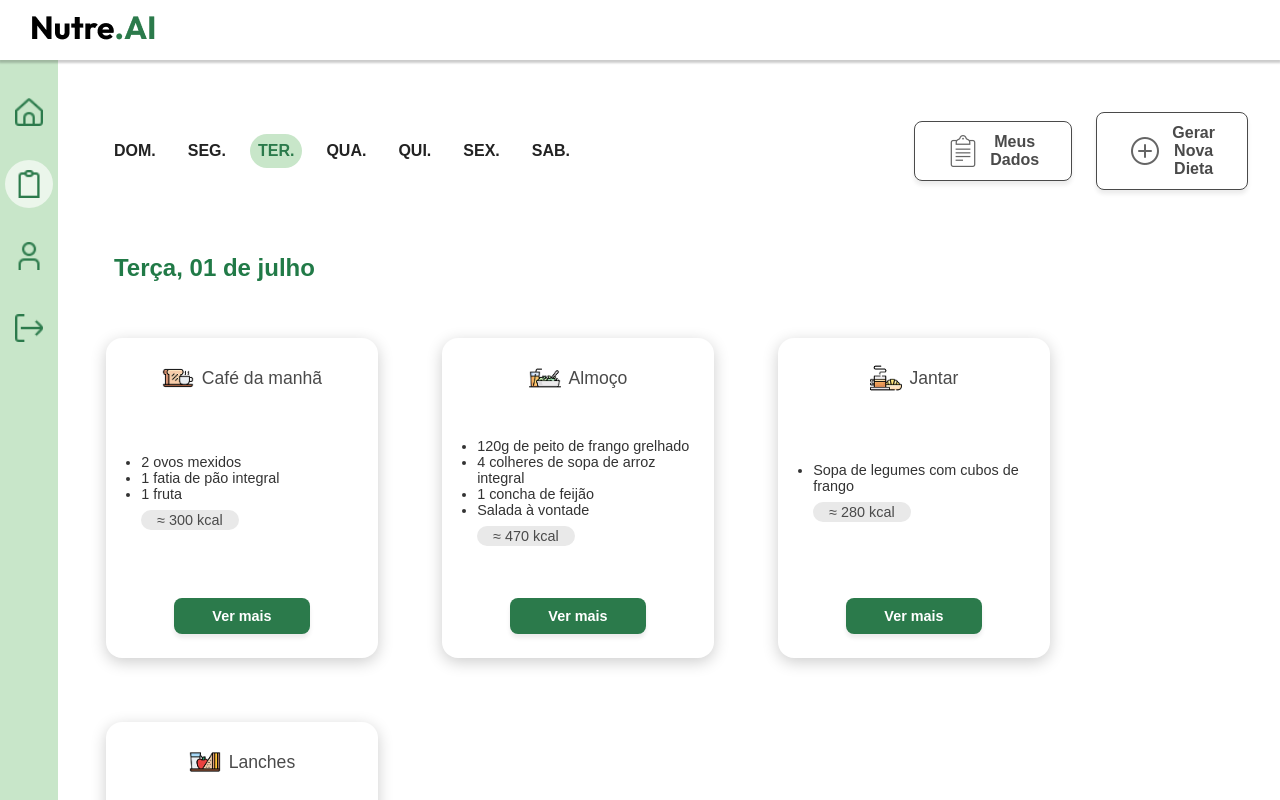
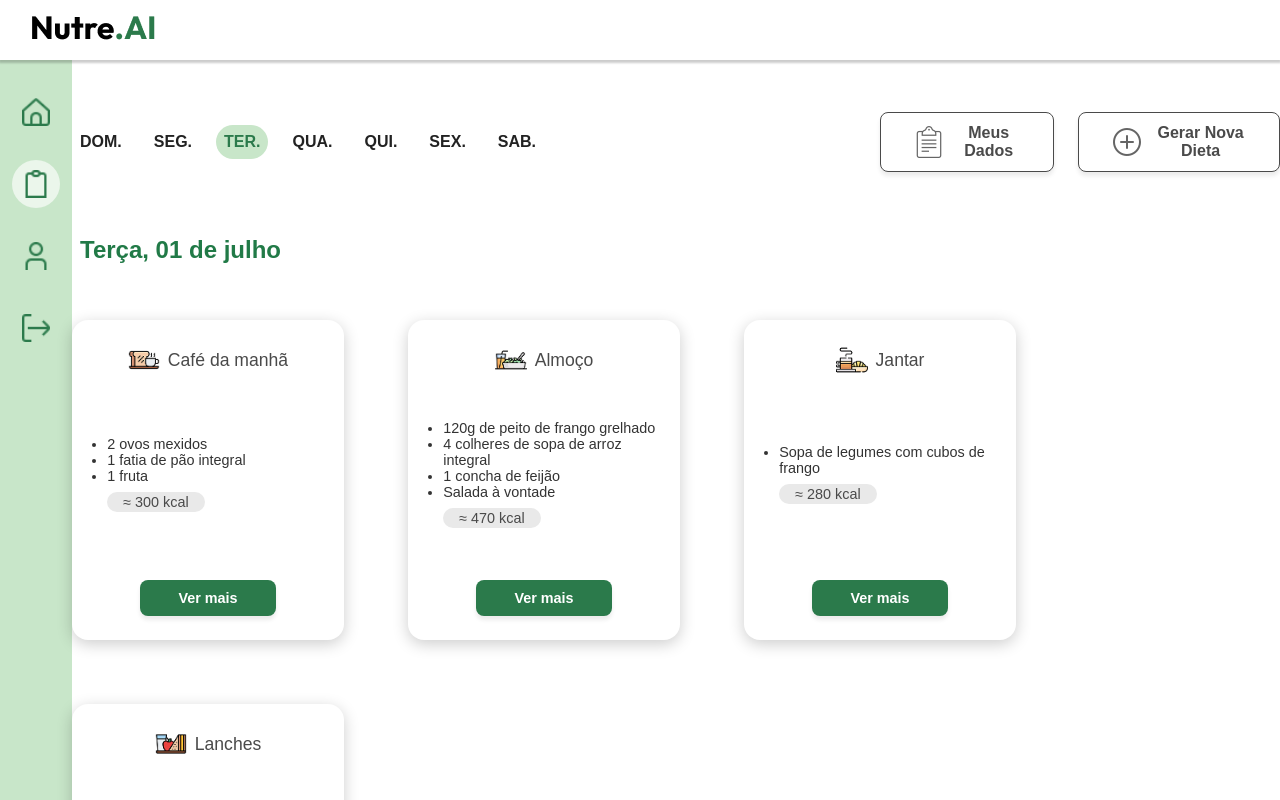
Before and after one commit to John-Cavalcanti/Diet_App, a React (Vite) app in the folder frontend/nutreai/: page /myplans in a window 1280 px wide. Shown: the top 800 px of the page. Built offline with nearby package versions, Linux system fonts and the light colour scheme.

Commit message:
style: ajusta div do main content e centraliza

```diff
--- a/frontend/nutreai/src/pages/myplans/index.tsx
+++ b/frontend/nutreai/src/pages/myplans/index.tsx
@@ -32,6 +32,7 @@ export function MyPlans() {
       </HeaderWrapper>
       <Sidebar />
       <MainContent>
+        <Teste>
           <ActionsWeekRow>
             <WeekDays activeDay={activeDay} onChange={setActiveDay} />
             <TopActions />
@@ -40,6 +41,7 @@ export function MyPlans() {
             {weekDayNames[activeDay]}, {formattedDate}
           </Title>
           <MealsList />
+        </Teste>
       </MainContent>
     </Container>
   )
@@ -61,14 +63,17 @@ const HeaderWrapper = styled.div`
 `
 
 const MainContent = styled.div`
-  flex: 1;
+  width: calc(100% - 4.5rem);
   display: flex;
   flex-direction: column;
-  margin-left: 1rem;
-  margin-top: 4rem;
-  padding: 2rem;
+  align-items: center;
+  padding-top: 6rem;
+
 `
-
+const Teste = styled.div`
+  width: fit-content;
+  height: fit-content;
+`
 const Title = styled.h2`
   font-size: 1.5rem;
   color: #217A47;
```
Lines whose indentation alone changed are shown as unchanged.
